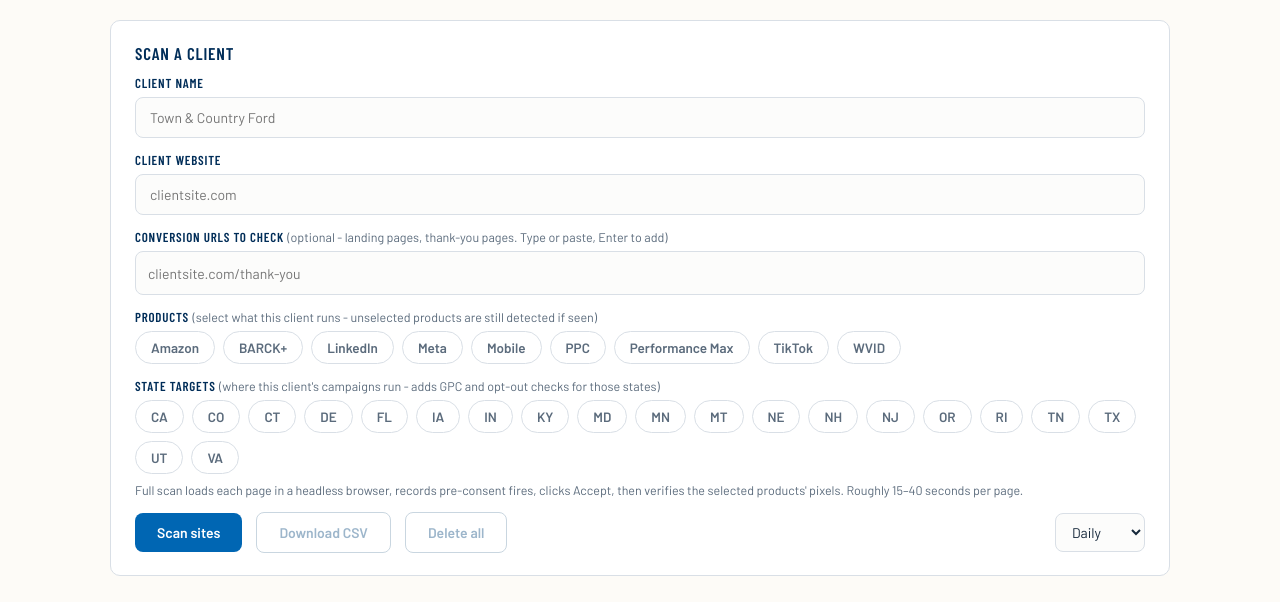
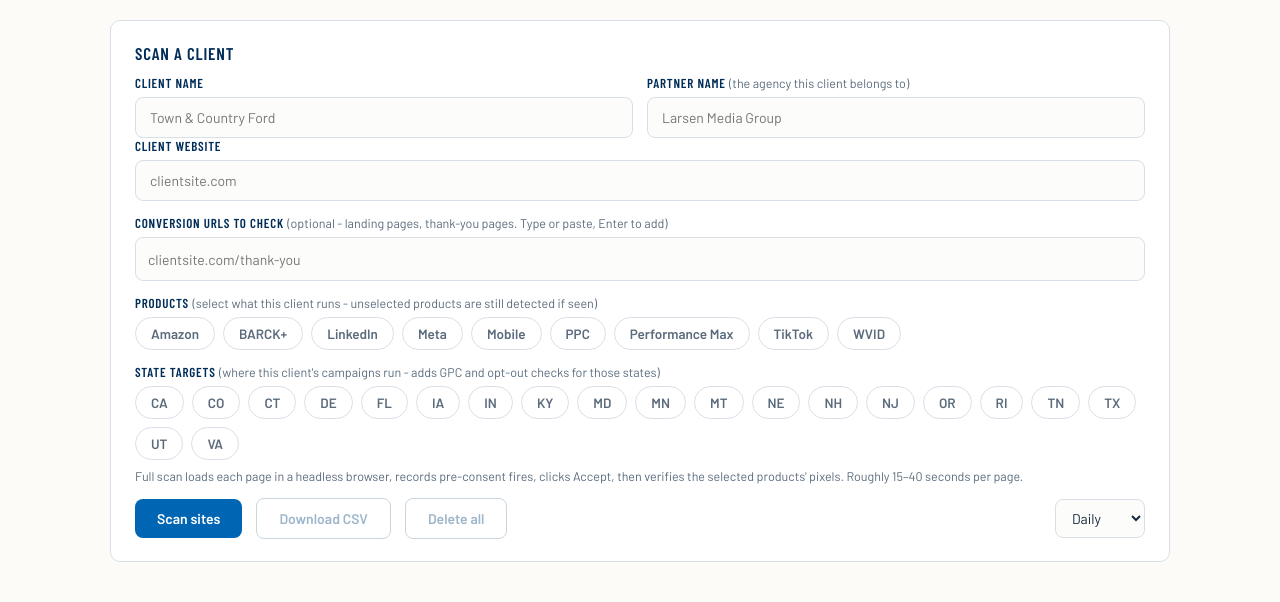
Before and after one commit to kiri-ux/site-scan, a Flask app: page / in a window 1280 px wide. Shown: the part 126-728 px from the top of the page. Run offline with Flask 3, Linux system fonts and the light colour scheme; data that the repository does not hold is empty; some libraries are stand-ins or nearby versions.

Commit message:
Add files via upload

```diff
--- a/app.py
+++ b/app.py
@@ -68,6 +68,7 @@ def scan():
                        states=states or None,
                        site_checks=bool(data.get("site_checks", True)))
     result["client_name"] = str(data.get("client_name", ""))[:200]
+    result["partner_name"] = str(data.get("partner_name", ""))[:200]
     result["run_id"] = str(data.get("run_id", ""))[:64]
     if result["ok"]:
         try:
@@ -118,7 +119,8 @@ def upsert_site():
                       if s in STATE_CODES)
     try:
         db.upsert_site(url, freq, products, conversion_urls,
-                       include_conversions, client_name, states)
+                       include_conversions, client_name, states,
+                       str(data.get("partner_name", ""))[:200])
         return jsonify({"ok": True})
     except Exception as e:
         return jsonify({"ok": False, "error": str(e)}), 500
--- a/scanner.py
+++ b/scanner.py
@@ -21,7 +21,7 @@ from urllib.parse import urlparse, parse_qs
 import requests
 from bs4 import BeautifulSoup
 
-SCANNER_REV = "0.11.2"
+SCANNER_REV = "0.11.4"
 print(f"[scanner] rev {SCANNER_REV} loaded", flush=True)
 
 from state_checks import (STATE_CHECKS, OPTOUT_LINK_PHRASES,
--- a/static/render.js
+++ b/static/render.js
@@ -100,10 +100,10 @@ function renderSite(r, i){
         ${c.notes ? `<div class="evidence">${c.notes}</div>` : ''}</div></li>`).join('') + `</ul>` : '';
 
   const preViol = (r.pre_consent || []).filter(h => h.severity === 'violation').length;
-  const fires = r.pre_consent.length ? `<details class="prod"${preViol ? ' open' : ''}><summary><b>Other pixels</b> <span class="pill">${r.pre_consent.length}</span>${preViol ? ` <span class="badge bad">${preViol} pre-consent</span>` : ''}<span class="caret">&#9654;</span></summary><ul>` + r.pre_consent.map(h =>
+  const fires = r.pre_consent.length ? `<h3>Other pixels${preViol ? ` <span class="badge bad">${preViol} pre-consent</span>` : ''}</h3><ul>` + r.pre_consent.map(h =>
       `<li><span class="badge ${h.severity==='violation'?'bad':h.severity==='warn'?'warn':'neutral'}">${h.severity === 'ungated' ? 'ungated' : h.severity}</span>
-        <div><b>${h.vendor}</b> <span class="evidence">${h.note}</span><div class="u">${h.url}</div></div></li>`).join('') + `</ul></details>`
-    : (r.mode === 'full' && r.ok ? `<details class="prod"><summary><b>Other pixels</b> <span class="pill">0</span><span class="caret">&#9654;</span></summary><p class="kv" style="padding:8px 12px">No known ad/analytics endpoints were contacted before consent on this page.</p></details>` : '');
+        <div><b>${h.vendor}</b> <span class="evidence">${h.note}</span><div class="u">${h.url}</div></div></li>`).join('') + `</ul>`
+    : (r.mode === 'full' && r.ok ? `<h3>Other pixels</h3><p class="kv">No known ad/analytics endpoints were contacted before consent on this page.</p>` : '');
 
   const pxBadge = px => !px.fired_pre && !px.fired_post
         ? '<span class="badge bad">not firing</span>'
@@ -115,10 +115,10 @@ function renderSite(r, i){
                        : p.fired < p.expected ? '<span class="badge warn">partial</span>'
                        : '<span class="badge ok">firing</span>';
       const countPill = p.expected > 1 ? ` <span class="pill">${p.fired}/${p.expected} firing</span>` : '';
-      return `<details class="prod"><summary><b>${p.product}</b>${countPill} ${stateBadge}<span class="caret">&#9654;</span></summary>
+      return `<div class="prodflat"><div class="prodhead"><b>${p.product}</b>${countPill} ${stateBadge}</div>
        <ul>` + p.pixels.map(px =>
         `<li>${pxBadge(px)}<div><b>${px.name}</b>${px.fired_pre && !px.fired_post ? ' <span class="evidence">working, but should be consent-gated</span>' : ''}${px.macro_warning ? ' <span class="macro-warn">pixel URL contains unreplaced macros like [ORDER] - the template was pasted without filling values, so conversion data will be blank</span>' : ''}
-         ${px.sample_url ? `<div class="u">${px.sample_url}</div>` : ''}</div></li>`).join('') + `</ul></details>`;
+         ${px.sample_url ? `<div class="u">${px.sample_url}</div>` : ''}</div></li>`).join('') + `</ul></div>`;
     }).join('')
     : `<p class="kv">${r.accept_clicked ? 'No product pixels observed on this page, before or after accept.' : 'Accept could not be clicked, so post-consent firing could not be verified on this page.'}</p>`) : '';
 
--- a/templates/index.html
+++ b/templates/index.html
@@ -107,6 +107,12 @@
   .site-head .cmp-name{font-size:13px;color:var(--muted);white-space:nowrap}
   .caret{color:var(--muted);transition:transform .2s;font-size:12px}
   .scanned{margin-left:auto;font-size:12px;color:var(--muted);white-space:nowrap}
+  .two-col{display:grid;grid-template-columns:1fr 1fr;gap:14px}
+  @media (max-width:760px){.two-col{grid-template-columns:1fr}}
+  .rg-partner{font-size:13px;color:var(--muted);font-style:italic}
+  .prodflat{margin:0 0 10px;border:1px solid var(--line);border-radius:8px;background:#fff}
+  .prodhead{display:flex;align-items:center;gap:10px;padding:9px 12px;border-bottom:1px dashed var(--line);font-size:14px}
+  .prodflat ul{padding:4px 12px 8px}
   .field-label{display:block;font-family:'Barlow Condensed',sans-serif;font-size:13px;font-weight:600;letter-spacing:.06em;text-transform:uppercase;color:var(--atlas);margin:14px 0 6px}
   .field-label:first-of-type{margin-top:0}
   .field-label .opt{font-family:'Barlow',sans-serif;text-transform:none;letter-spacing:0;font-weight:400;color:var(--muted);font-size:12.5px}
@@ -214,8 +220,16 @@
   <div id="view-scan">
   <section class="panel">
     <h2>Scan a client</h2>
-    <label class="field-label" for="client-name">Client name</label>
-    <input id="client-name" type="text" class="text-input" placeholder="Town &amp; Country Ford">
+    <div class="two-col">
+      <div>
+        <label class="field-label" for="client-name">Client name</label>
+        <input id="client-name" type="text" class="text-input" placeholder="Town &amp; Country Ford">
+      </div>
+      <div>
+        <label class="field-label" for="partner-name">Partner name <span class="opt">(the agency this client belongs to)</span></label>
+        <input id="partner-name" type="text" class="text-input" placeholder="Larsen Media Group">
+      </div>
+    </div>
     <label class="field-label" for="site-url">Client website</label>
     <input id="site-url" type="text" class="text-input" placeholder="clientsite.com">
     <label class="field-label" for="conv-input">Conversion URLs to check <span class="opt">(optional - landing pages, thank-you pages. Type or paste, Enter to add)</span></label>
@@ -477,6 +491,7 @@ async function patchSite(i, patch){
       conversion_urls: s.conversion_urls || [],
       include_conversions: patch.include_conversions ?? s.include_conversions,
       client_name: s.client_name || '',
+      partner_name: s.partner_name || '',
       states: s.states || [],
     })});
   loadSchedule();
@@ -491,6 +506,7 @@ async function removeSite(i){
 function editSite(i){
   const s = schedSites[i];
   $('client-name').value = s.client_name || '';
+  $('partner-name').value = s.partner_name || '';
   $('site-url').value = s.url;
   convUrls = sanitizeConvList(s.conversion_urls); renderConvPills();
   selectedProducts = [...(s.products || [])];
@@ -509,7 +525,8 @@ async function addSite(){
   const resp = await fetch('/sites', {method:'POST', headers:{'Content-Type':'application/json'},
     body: JSON.stringify({url, frequency: $('sched-freq').value,
       products: selectedProducts, states: selectedStates, conversion_urls: conv,
-      include_conversions: true, client_name: $('client-name').value.trim()})});
+      include_conversions: true, client_name: $('client-name').value.trim(),
+      partner_name: $('partner-name').value.trim()})});
   if (resp.ok){
     const btn = $('sched-add');
     const label = btn.textContent;
@@ -555,6 +572,7 @@ function renderGroup(g){
     <div class="rg-head" onclick="this.parentElement.classList.toggle('open')">
       ${groupBadge(g.items)}
       <span class="rg-name">${title}</span>
+      ${(() => { const pn = g.items.map(x => x.r.partner_name).find(Boolean); return pn ? `<span class="rg-partner">via ${pn}</span>` : ''; })()}
       <span class="rg-sub">${g.items.length} page${g.items.length>1?'s':''}</span>
       ${(mainItem(g).r.products || []).map(p => {
         const cls = p.fired === 0 ? 'bad' : p.fired < p.expected ? 'warn' : 'ok';
@@ -593,6 +611,7 @@ function editRun(key){
   if (!g) return;
   const main = mainItem(g);
   $('client-name').value = g.name || '';
+  $('partner-name').value = g.items.map(x => x.r.partner_name).find(Boolean) || '';
   $('site-url').value = main.r.url;
   convUrls = sanitizeConvList(g.items.filter(it => it !== main).map(it => it.r.url)); renderConvPills();
   // selected products = products reported on the main page (selection mode
@@ -649,6 +668,7 @@ async function run(){
   const full = true; // always full - basic remains a server-side fallback
   const runId = newRunId();
   const clientName = $('client-name').value.trim();
+  const partnerName = $('partner-name').value.trim();
   freshRunId = runId;
   results = []; render();
   $('go').disabled = true;
@@ -677,7 +697,7 @@ async function run(){
         const resp = await fetch('/scan', {
           method: 'POST',
           headers: {'Content-Type': 'application/json'},
-          body: JSON.stringify({url: urls[i], full, products: selectedProducts, states: selectedStates, site_checks: i === 0, run_id: runId, client_name: clientName}),
+          body: JSON.stringify({url: urls[i], full, products: selectedProducts, states: selectedStates, site_checks: i === 0, run_id: runId, client_name: clientName, partner_name: partnerName}),
           signal: ctrl.signal,
         });
         clearTimeout(timer);
@@ -711,7 +731,7 @@ function toCsv(){
                 'product_pixels','products_missing','state_targets','state_check_failures',
                 'trackers_fired_after_accept','detail','scanned_at'];
   const rows = results.map(r => [
-    r.client_name || '', r.url, r.verdict, r.mode,
+    r.client_name || '', r.partner_name || '', r.url, r.verdict, r.mode,
     r.cmps.map(c => c.name).join('; '),
     r.cmps.map(c => c.gtm_event).find(Boolean) || '',
     r.banner_visible, r.consent_mode_default,
--- a/test_v070.py
+++ b/test_v070.py
@@ -52,7 +52,7 @@ print("schedule:", row["client_name"], row["url"])
 assert row["client_name"] == "Town & Country Ford"
 import batch_scan
 due = batch_scan.load_sites()
-assert any(name == "Town & Country Ford" for _, _, name, _, _ in due)
+assert any(name == "Town & Country Ford" for _, _, name, _, _, _ in due)
 print("batch carries name ok")
 
 srv.shutdown()
```
Also changed, not shown: batch_scan.py (+6 -4 lines), db.py (+15 -8 lines), README.md, 1 other file.
